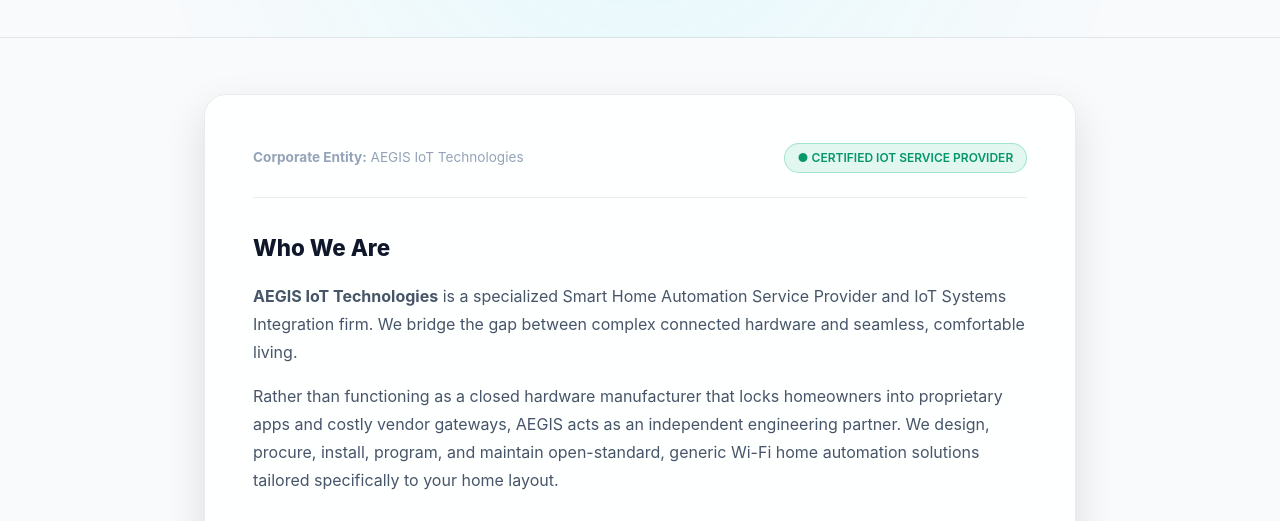
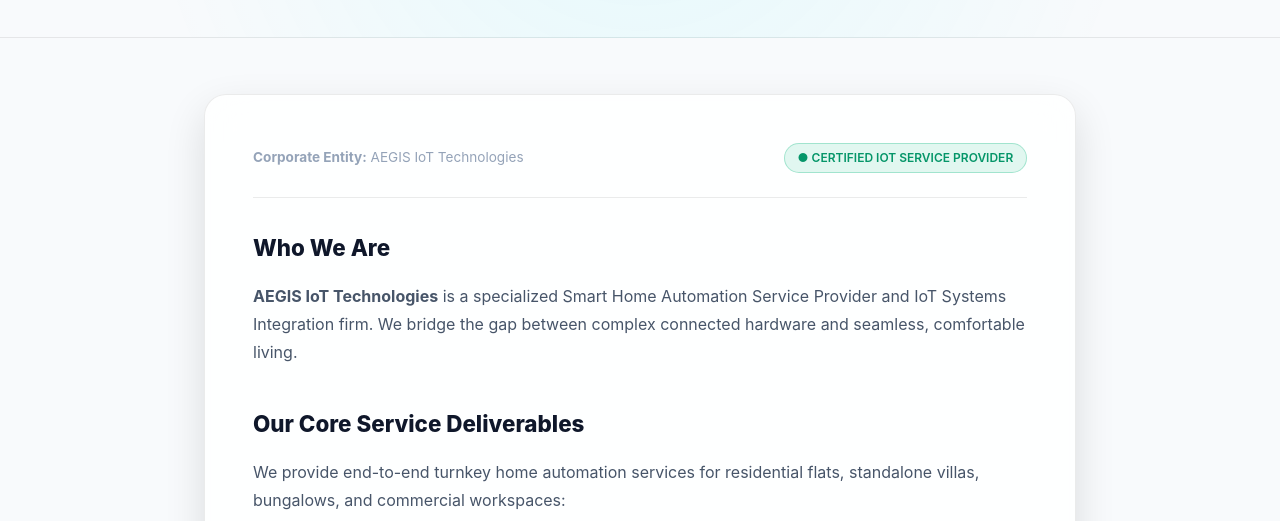
Before and after one commit to swayamsawant42/aegis-smarthome, a plain HTML site: page about.html in a window 1280 px wide. Shown: the part 279-800 px from the top of the page. Drawn offline with Linux system fonts and the light colour scheme.

Commit message:
Remove description of AEGIS's engineering approach
Removed paragraph about AEGIS's independent engineering approach.

```diff
--- a/about.html
+++ b/about.html
@@ -85,9 +85,7 @@
         <p>
           <strong>AEGIS IoT Technologies</strong> is a specialized Smart Home Automation Service Provider and IoT Systems Integration firm. We bridge the gap between complex connected hardware and seamless, comfortable living.
         </p>
-        <p>
-          Rather than functioning as a closed hardware manufacturer that locks homeowners into proprietary apps and costly vendor gateways, AEGIS acts as an independent engineering partner. We design, procure, install, program, and maintain open-standard, generic Wi-Fi home automation solutions tailored specifically to your home layout.
-        </p>
+
       </div>
 
       <div class="policy-section-block">
```
